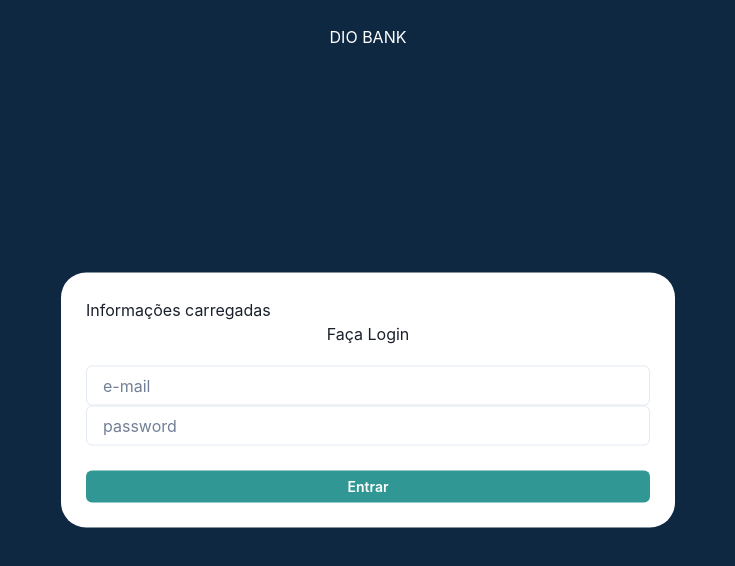
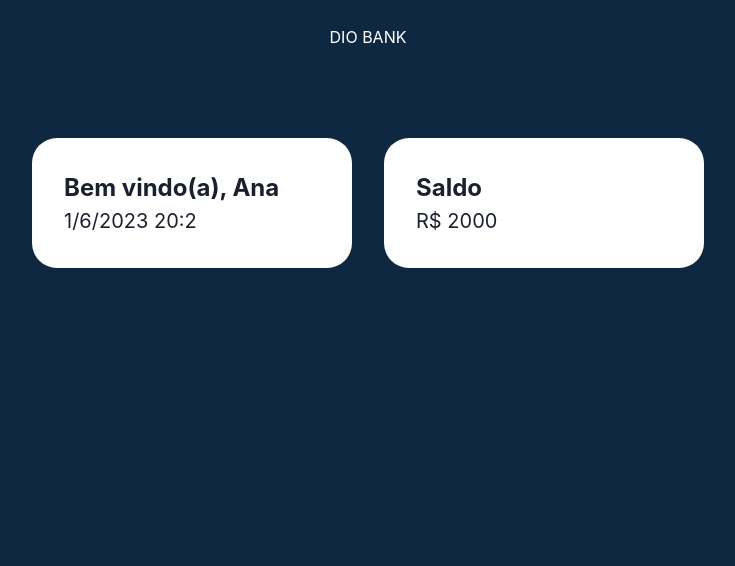
Before and after one commit to acnormun/dio-ts-fullstack, a React (Vite) app in the folder my-app/: page /conta/1 in a window 1280 px wide. Shown: the top 566 px of the page, without its empty margins (272-1007 px from the left). Built offline with nearby package versions, Linux system fonts and the light colour scheme.

Commit message:
React Router

```diff
--- a/my-app/package.json
+++ b/my-app/package.json
@@ -19,6 +19,7 @@
     "framer-motion": "^10.12.21",
     "react": "^18.2.0",
     "react-dom": "^18.2.0",
+    "react-router-dom": "^6.14.2",
     "styled-components": "^6.0.4",
     "ts-jest": "^29.1.1"
   },
--- a/my-app/src/App.tsx
+++ b/my-app/src/App.tsx
@@ -1,17 +1,23 @@
-import { ChakraProvider, Box } from "@chakra-ui/react";
-import { LoginCard } from "./components/LoginCard";
+import { BrowserRouter, Route, Routes } from "react-router-dom";
+import { Home } from "./pages/Home/Home";
+import { Conta } from "./pages/Conta/Conta";
+import { ChakraProvider } from "@chakra-ui/react";
 import { Layout } from "./components/Layout";
-import { useState } from "react";
+import { ContaInfo } from "./pages/ContaInfo/ContaInfo";
 
 function App() {
   return (
-    <ChakraProvider>
-      <Layout>
-        <Box padding='25px'>
-          <LoginCard />
-        </Box>
-      </Layout>
-    </ChakraProvider>
+    <BrowserRouter>
+      <ChakraProvider>
+        <Layout>
+          <Routes>
+            <Route path="/" element={<Home />} />
+            <Route path="/conta/:id" element={<Conta />} />
+            <Route path="/infoconta" element={<ContaInfo />} />
+          </Routes>
+        </Layout>
+      </ChakraProvider>
+    </BrowserRouter>
   );
 }
 
--- a/my-app/src/api.ts
+++ b/my-app/src/api.ts
@@ -1,11 +1,13 @@
 const conta = {
   email: "ana@dio.me",
   password: "12345",
-  name: 'Ana'
+  name: 'Ana',
+  balance: 2000.00,
+  id: 1
 };
 
 export const api = new Promise((resolve) => {
   setTimeout(() => {
     resolve(conta);
-  }, 3000);
+  }, 1000);
 });
--- /dev/null
+++ b/my-app/src/components/CardInfo/CardInfo.tsx
@@ -0,0 +1,23 @@
+import { Box, Text } from "@chakra-ui/react";
+
+interface ICardInfo {
+  mainContent: string;
+  content: string;
+}
+
+export const CardInfo = ({ mainContent, content }: ICardInfo) => {
+  return (
+    <Box
+      backgroundColor="white"
+      minHeight="15vh"
+      width={320}
+      padding={8}
+      borderRadius="25px"
+    >
+      <Text fontSize="2xl" fontWeight="bold">
+        {mainContent}
+      </Text>
+      <Text fontSize="xl">{content}</Text>
+    </Box>
+  );
+};
--- a/my-app/src/components/LoginCard.tsx
+++ b/my-app/src/components/LoginCard/LoginCard.tsx
@@ -1,33 +1,20 @@
 import { AbsoluteCenter, Box, Button, Center, Input } from "@chakra-ui/react"
-import { login } from "../services/login"
+import { login } from "../../services/login"
 import { useEffect, useState } from "react"
-import { DButton } from "./DButton/DButton"
-import { api } from "../api"
+import { DButton } from "../DButton/DButton"
+import { api } from "../../api"
 
-interface UserData {
-  email: string,
-  password: string,
-  name: string
-}
+
 
 export const LoginCard = () => {
   const [email, setEmail] = useState('')
-  const [userData, setUserData] = useState<null | UserData>()
 
-  useEffect(() => {
-    const getData = async () => {
-      const data: any = await api
-      setUserData(data)
-    }
-
-    getData()
-  })
 
     return (
 
         <AbsoluteCenter>
           <Box backgroundColor="#ffff" borderRadius="25px" padding="25px">
-            {userData === null || userData === undefined ?  <h1>Loading ...</h1> : <h1>Informações carregadas</h1>}
+            {/* {userData === null || userData === undefined ?  <h1>Loading ...</h1> : <h1>Informações carregadas</h1>} */}
             <Center paddingBottom={5}>
               <h1>Faça Login</h1>
             </Center>
--- /dev/null
+++ b/my-app/src/pages/Conta/Conta.tsx
@@ -0,0 +1,57 @@
+import { Center, SimpleGrid, Spinner } from "@chakra-ui/react";
+import { CardInfo } from "../../components/CardInfo/CardInfo";
+import { useEffect, useState } from "react";
+import { api } from "../../api";
+import { useNavigate, useParams } from "react-router-dom";
+
+interface UserData {
+  email: string;
+  password: string;
+  name: string;
+  balance: number;
+  id: number;
+}
+
+export const Conta = () => {
+  const [userData, setUserData] = useState<null | UserData>();
+
+  useEffect(() => {
+    const getData = async () => {
+      const data: any = await api;
+      setUserData(data);
+    };
+
+    getData();
+  }, []);
+
+  const actualData = new Date();
+  const navigate = useNavigate();
+
+  const { id } = useParams();
+
+  useEffect(() => {
+    if (userData && id !== String(userData.id)) {
+        console.log(id, "-", userData?.id);
+        navigate("/");
+      }
+  })
+  return (
+    <Center>
+      <SimpleGrid columns={2} spacing={8} paddingTop={16}>
+        {userData === undefined || userData === null ? (
+          <Center>
+            <Spinner size="xl" color="white" />
+          </Center>
+        ) : (
+          <>
+            <CardInfo
+              mainContent={`Bem vindo(a), ${userData.name}`}
+              content={`${actualData.getDay()}/${actualData.getMonth()}/${actualData.getFullYear()} ${actualData.getHours()}:${actualData.getMinutes()}`}
+            />
+            <CardInfo mainContent="Saldo" content={`R$ ${userData.balance}`} />
+          </>
+        )}
+      </SimpleGrid>
+    </Center>
+  );
+};
--- /dev/null
+++ b/my-app/src/pages/ContaInfo/ContaInfo.tsx
@@ -0,0 +1,15 @@
+import { Text } from "@chakra-ui/react";
+import { Link } from "react-router-dom";
+
+export const ContaInfo = () => {
+    return (
+        <>
+            <Text color='white' fontSize='3xl' fontWeight='bold'>
+                Informações da conta
+            </Text>
+            <Link to='/conta/1' color="white">
+                Página da conta
+            </Link>
+        </>
+    );
+}
--- /dev/null
+++ b/my-app/src/pages/Home/Home.tsx
@@ -0,0 +1,10 @@
+import { Box } from "@chakra-ui/react";
+import { LoginCard } from "../../components/LoginCard/LoginCard";
+
+export const Home = () => {
+  return (
+    <Box padding="25px">
+      <LoginCard />
+    </Box>
+  );
+};
```
Also changed, not shown: my-app/src/components/Footer.tsx (deleted, +0 -7 lines), 1 other file (tests, documents, lock files or other folders).
